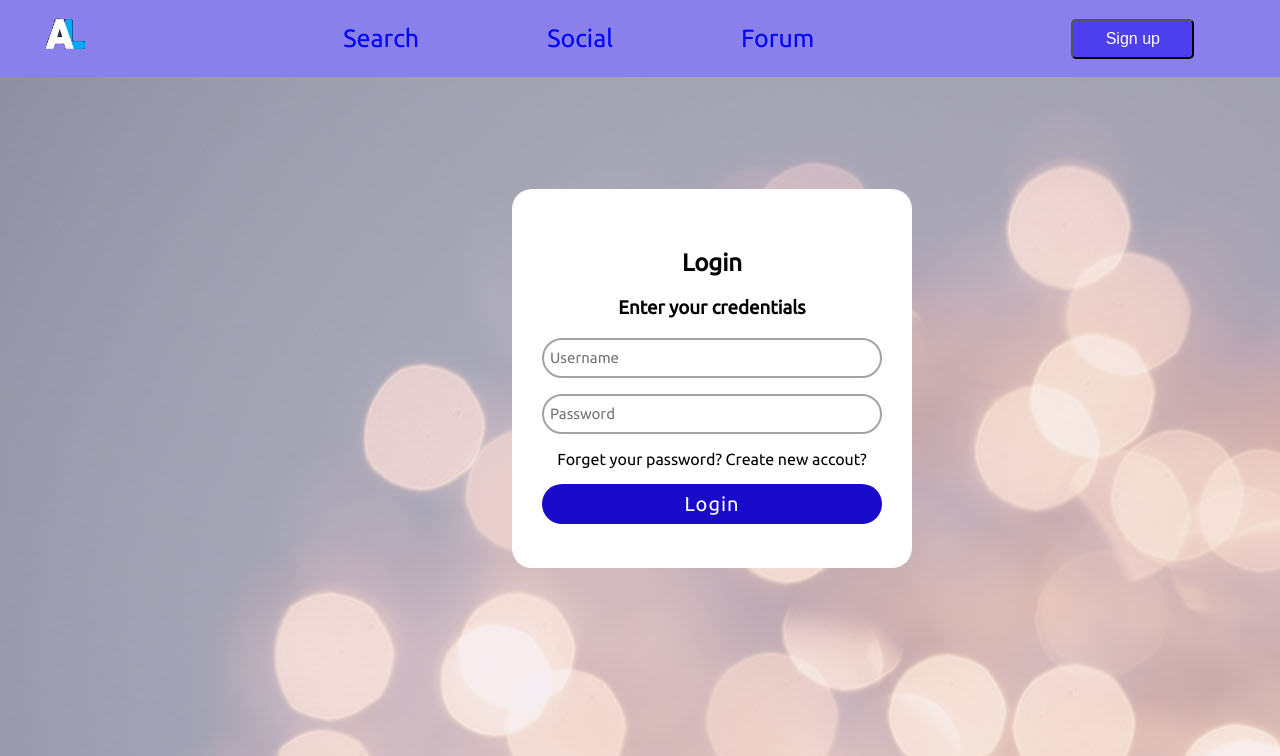
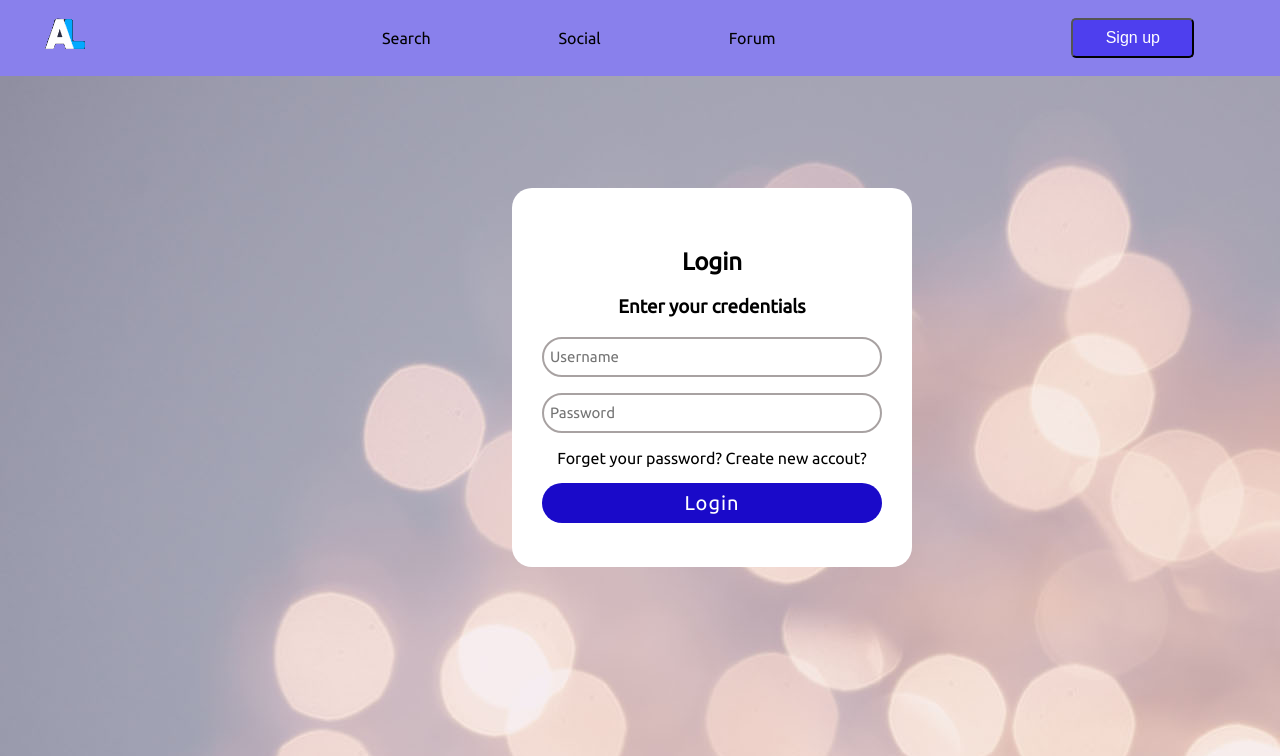
Before and after one commit to lamlephuchuy/lam-web, a plain HTML site: page lweb.html in a window 1280 px wide. Shown: the top 756 px of the page. Drawn offline with Linux system fonts and the light colour scheme; grey boxes are pictures that could not be loaded.

Commit message:
Add files via upload

```diff
--- a/lweb.html
+++ b/lweb.html
@@ -9,15 +9,13 @@
 <body>
     <nav class="menu">
         <div class="logo">
-            <a href="#">
-                <img src="2.png">
-            </a>
+            <img src="2.png">
         </div>
 
         <ul class="nav-links">
-            <li class="link"><a href="#">Search</a> </li>
-            <li class="link"><a href="#">Social</a> </li>
-            <li class="link"><a href="#">Forum</a> </li>
+            <li class="link">Search</li>
+            <li class="link">Social </li>
+            <li class="link">Forum</li>
         </ul>
         <button class="btn">
             Sign up
```
